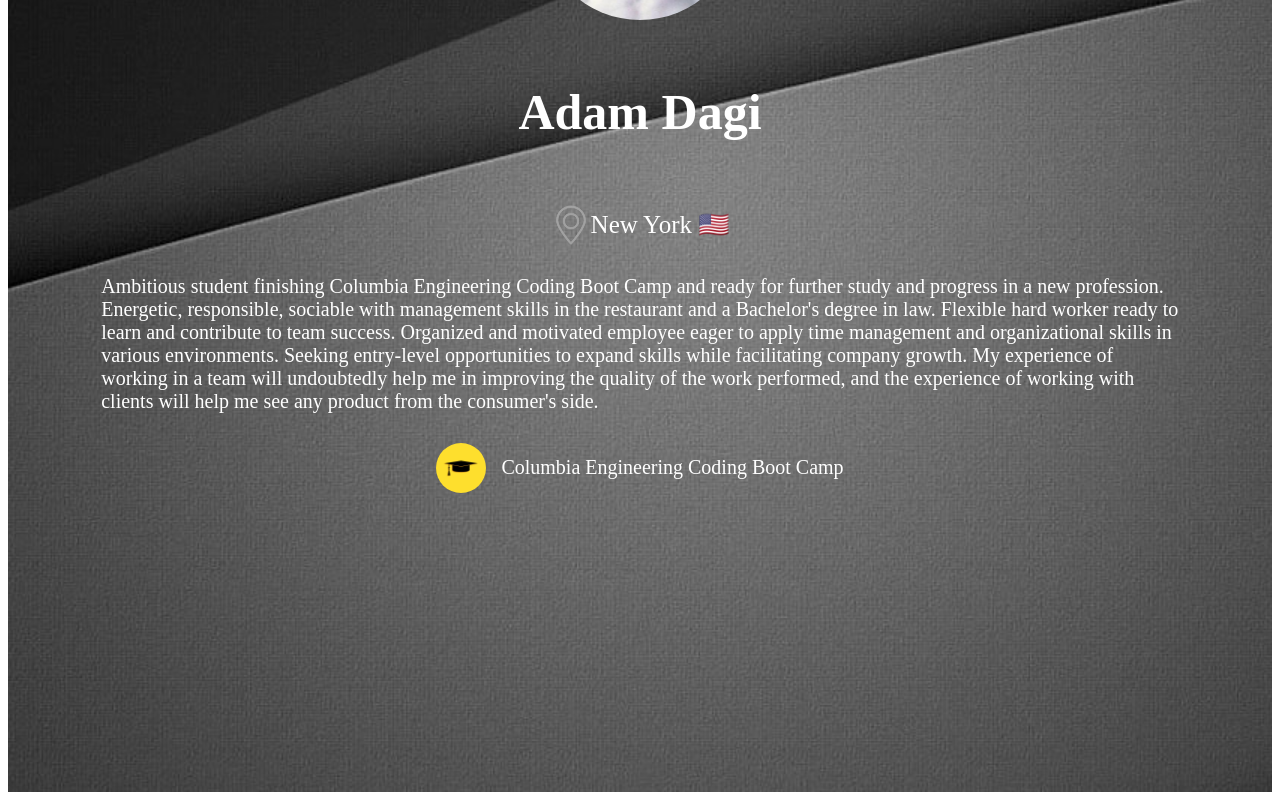
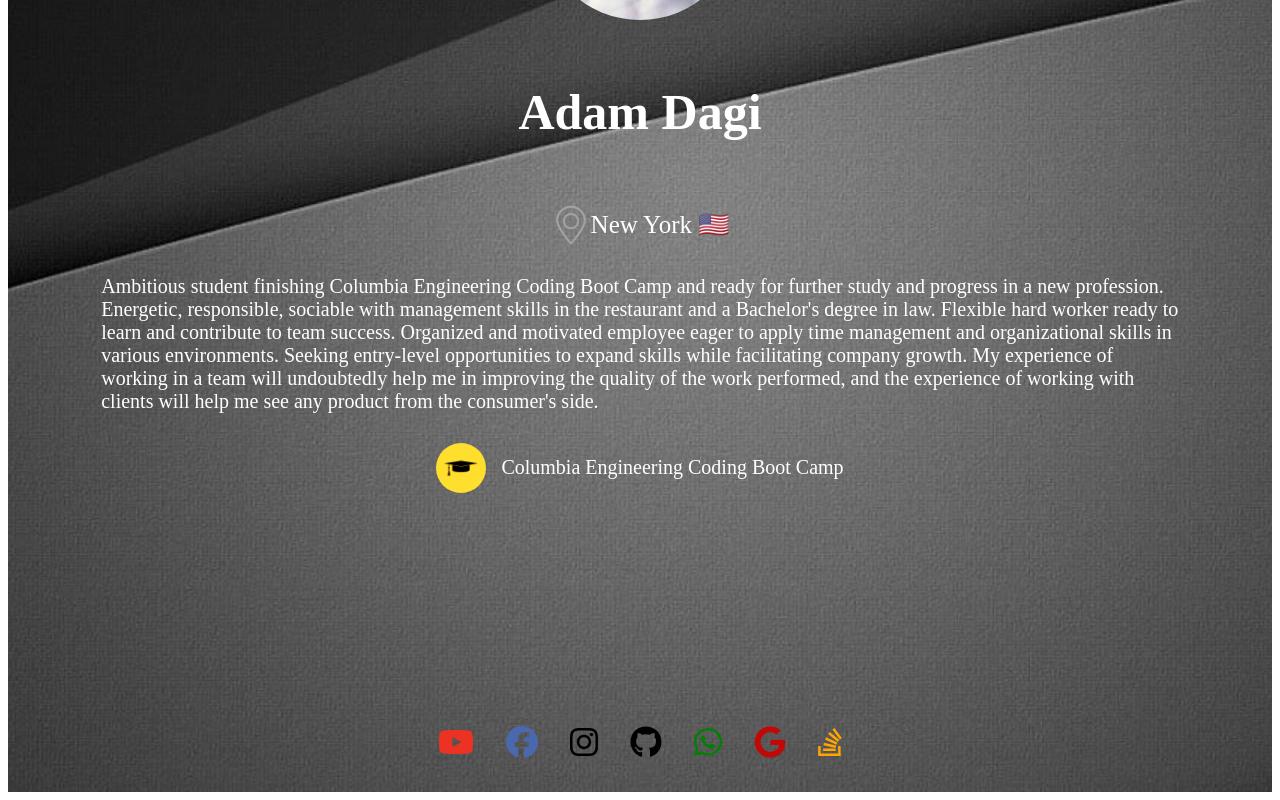
Before and after one commit to AdamDagi/adam-dagi-portfolio, a React (Create React App) app in the folder adam-dagi-portfolio/: page / in a window 1280 px wide. Shown: the part 566-1366 px from the top of the page. Built offline with nearby package versions, Linux system fonts and the light colour scheme.

Commit message:
added social media icons

```diff
--- a/adam-dagi-portfolio/package.json
+++ b/adam-dagi-portfolio/package.json
@@ -12,6 +12,7 @@
     "react": "^17.0.2",
     "react-dom": "^17.0.2",
     "react-scripts": "5.0.0",
+    "react-social-icons": "^5.10.0",
     "web-vitals": "^2.1.4"
   },
   "scripts": {
--- a/adam-dagi-portfolio/src/components/Footer.jsx
+++ b/adam-dagi-portfolio/src/components/Footer.jsx
@@ -1,9 +1,46 @@
 import React from "react";
-
+import { FontAwesomeIcon } from "@fortawesome/react-fontawesome";
+import {
+    faYoutube,
+    faFacebook,
+    faInstagram,
+    faGithub,
+    faWhatsapp,
+    faGoogle,
+    faStackOverflow
+} from "@fortawesome/free-brands-svg-icons";
 
 const Footer = () => {
     return (
         <div className="footer-conteiner">
+                <a href="https://www.youtube.com/c/jamesqquick"
+                    className="youtube social">
+                    <FontAwesomeIcon icon={faYoutube} size="2x" />
+                </a>
+                <a href="https://www.facebook.com/learnbuildteach/"
+                    className="facebook social">
+                    <FontAwesomeIcon icon={faFacebook} size="2x" />
+                </a>
+                <a href="https://www.instagram.com/learnbuildteach"
+                    className="instagram social">
+                    <FontAwesomeIcon icon={faInstagram} size="2x" />
+                </a>
+                <a href="https://www.github.com/learnbuildteach"
+                    className="github social">
+                    <FontAwesomeIcon icon={faGithub} size="2x" />
+                </a>
+                <a href="https://www.whatsapp.com/learnbuildteach"
+                    className="whatsapp social">
+                    <FontAwesomeIcon icon={faWhatsapp} size="2x" />
+                </a>
+                <a href="https://www.google.com/learnbuildteach"
+                    className="google social">
+                    <FontAwesomeIcon icon={faGoogle} size="2x" />
+                </a>
+                <a href="https://www.stackoverflow.com/learnbuildteach"
+                    className="stackoverflow social">
+                    <FontAwesomeIcon icon={faStackOverflow} size="2x" />
+                </a>
         </div>
     );
 };
--- a/adam-dagi-portfolio/src/index.css
+++ b/adam-dagi-portfolio/src/index.css
@@ -92,4 +92,45 @@
 .footer-conteiner {
   width: 100%;
   height: 100px;
+  display: flex;
+  justify-content: center;
+  align-items: center;
 }
+
+a.social {
+  margin: 0 1rem;
+  transition: transform 250ms;
+  display: inline-block;
+}
+
+a.social:hover {
+  transform: translateY(-2px);
+}
+
+a.youtube {
+  color: #eb3223;
+}
+
+a.facebook {
+  color: #4968ad;
+}
+
+a.instagram {
+  color: black;
+}
+
+a.github {
+  color: black;
+}
+
+a.whatsapp {
+  color: green;
+}
+
+a.google {
+  color: #C20806;
+}
+
+a.stackoverflow {
+  color: orange;
+}
```
Also changed, not shown: 1 other file (tests, documents, lock files or other folders).
